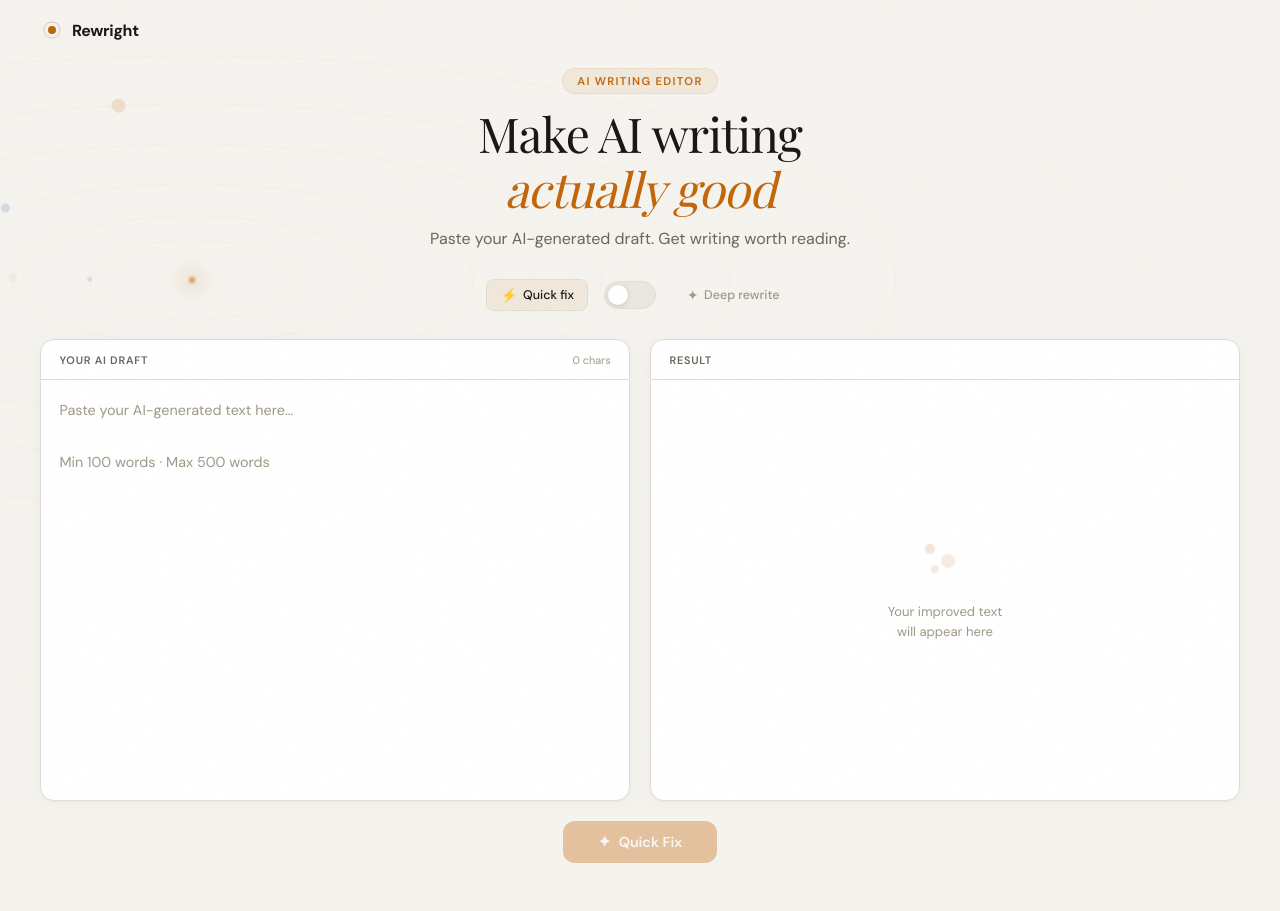
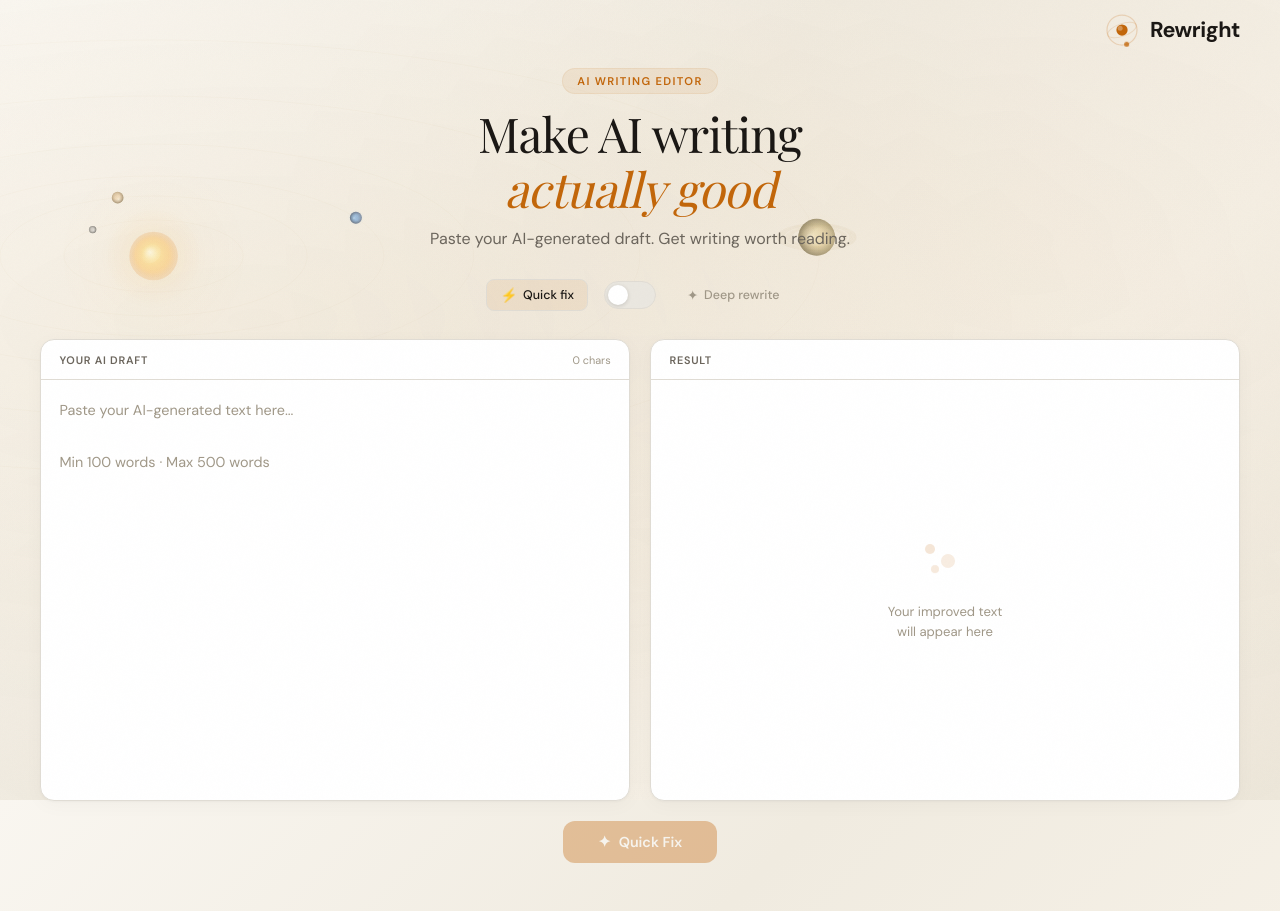
Before and after one commit to HemanthKusi/Humanizer_App, a Django app: page / in a window 1280 px wide. Run offline with Django 5.2, Linux system fonts and the light colour scheme; some web fonts are replaced.

Commit message:
Made the animation changes and bachground colors and removed displaying the stats report. And also added a favicon logo.

```diff
--- a/core/static/core/main.js
+++ b/core/static/core/main.js
@@ -15,99 +15,363 @@
    1. SOLAR SYSTEM BACKGROUND
    ═══════════════════════════════════════════════════════════════════ */
 
+/*
+    SOLAR SYSTEM — Realistic 3D planets with accurate size ratios
+
+    Real planet size ratios (Earth = 1.0):
+        Mercury: 0.38    Venus: 0.95     Earth: 1.0      Mars: 0.53
+        Jupiter: 11.2    Saturn: 9.45    Uranus: 4.0     Neptune: 3.88
+        Sun: 109.2
+
+    We use square-root compression so Jupiter/Saturn don't dominate
+    the screen while still looking proportionally correct.
+
+    3D effect is achieved with layered radial gradients:
+        1. Base sphere gradient (light side → dark side)
+        2. Atmosphere/rim glow
+        3. Specular highlight (small bright spot)
+        4. Shadow terminator (dark edge on the far side from sun)
+
+    Replace everything from the top of main.js to the DOM REFERENCES section.
+*/
+
 const canvas = document.getElementById('solar-system');
 const ctx = canvas.getContext('2d');
 let isPremium = false;
 let time = 0;
 
-const sun = { xRatio: 0.15, yRatio: 0.35 };
+/* ─── SIZE RATIOS (square-root compressed) ────────────────────────────
+   Earth = 1.0 base. We use sqrt() to compress the huge range
+   between Mercury and Jupiter into something visible on screen.
+
+   Base pixel size = 3.5px (Earth's radius on screen)
+   Sun uses a separate larger scale.
+*/
+
+const BASE_SIZE = 6;
+
+function sizeOf(earthRatio) {
+    return Math.sqrt(earthRatio) * BASE_SIZE;
+}
+
+/* Sun position (proportional to canvas) */
+const sunPos = { xRatio: 0.12, yRatio: 0.32 };
+const SUN_RADIUS = 25;  /* Compressed — real ratio would be 109x Earth */
+
+/* ─── PLANET DATA ─────────────────────────────────────────────────────
+   Each planet has:
+     name        — for reference
+     sizeRatio   — real diameter ratio to Earth
+     orbitA/B    — semi-major/minor axes (proportion of canvas width/height)
+     speed       — orbital speed (radians per frame)
+     offset      — starting angle
+     colors      — { base, light, dark, atmosphere } for 3D rendering
+*/
 
 const planets = [
-    { orbitA: 0.08,  orbitB: 0.05, speed: 0.008,  size: 2.5, offset: 0,   color: [140,140,140] },  // Mercury — gray
-    { orbitA: 0.14,  orbitB: 0.08, speed: 0.005,  size: 4,   offset: 1.2, color: [232,205,160] },  // Venus — pale yellow
-    { orbitA: 0.22,  orbitB: 0.12, speed: 0.003,  size: 4.5, offset: 2.8, color: [75,125,201] },   // Earth — blue
-    { orbitA: 0.32,  orbitB: 0.17, speed: 0.002,  size: 3.5, offset: 0.7, color: [193,68,14] },    // Mars — red-orange
-    { orbitA: 0.42,  orbitB: 0.22, speed: 0.0012, size: 7,   offset: 4.1, color: [200,139,58] },   // Jupiter — orange-brown
-    { orbitA: 0.55,  orbitB: 0.28, speed: 0.0008, size: 6,   offset: 3.0, color: [228,209,145] },  // Saturn — golden
+    {
+        name: 'Mercury',
+        sizeRatio: 0.38,
+        orbitA: 0.07, orbitB: 0.045,
+        speed: 0.009, offset: 0.4,
+        colors: {
+            base: [169, 169, 169],     /* Gray */
+            light: [200, 200, 200],
+            dark: [80, 80, 80],
+            atmosphere: null
+        }
+    },
+    {
+        name: 'Venus',
+        sizeRatio: 0.95,
+        orbitA: 0.12, orbitB: 0.075,
+        speed: 0.006, offset: 2.1,
+        colors: {
+            base: [222, 184, 135],     /* Pale yellowish */
+            light: [245, 222, 179],
+            dark: [160, 120, 60],
+            atmosphere: [255, 240, 200, 0.15]
+        }
+    },
+    {
+        name: 'Earth',
+        sizeRatio: 1.0,
+        orbitA: 0.18, orbitB: 0.10,
+        speed: 0.004, offset: 4.2,
+        colors: {
+            base: [70, 130, 200],      /* Blue */
+            light: [100, 170, 240],
+            dark: [20, 50, 100],
+            atmosphere: [130, 200, 255, 0.12]
+        }
+    },
+    {
+        name: 'Mars',
+        sizeRatio: 0.53,
+        orbitA: 0.25, orbitB: 0.14,
+        speed: 0.003, offset: 1.0,
+        colors: {
+            base: [193, 68, 14],       /* Red-orange */
+            light: [220, 100, 50],
+            dark: [100, 30, 5],
+            atmosphere: null
+        }
+    },
+    {
+        name: 'Jupiter',
+        sizeRatio: 11.2,
+        orbitA: 0.38, orbitB: 0.20,
+        speed: 0.0015, offset: 3.5,
+        colors: {
+            base: [200, 139, 58],      /* Orange-brown */
+            light: [235, 190, 120],
+            dark: [120, 70, 20],
+            atmosphere: [255, 200, 130, 0.08]
+        }
+    },
+    {
+        name: 'Saturn',
+        sizeRatio: 9.45,
+        orbitA: 0.52, orbitB: 0.27,
+        speed: 0.001, offset: 5.8,
+        colors: {
+            base: [218, 195, 132],     /* Golden */
+            light: [245, 230, 180],
+            dark: [140, 120, 60],
+            atmosphere: [255, 230, 160, 0.06],
+            rings: true                /* Saturn gets rings */
+        }
+    },
 ];
+
 
 function resizeCanvas() {
     canvas.width = window.innerWidth;
     canvas.height = window.innerHeight;
 }
 
+
+/* ─── 3D PLANET RENDERER ──────────────────────────────────────────────
+   Draws a single planet with realistic 3D shading.
+
+   The 3D effect uses multiple gradient layers:
+   1. Base sphere: radial gradient offset toward the sun (light source)
+      to create the illusion of a lit sphere
+   2. Shadow terminator: darker edge on the side away from the sun
+   3. Atmosphere glow: faint colored halo around planets that have one
+   4. Specular highlight: small bright dot where light hits directly
+*/
+
+function drawPlanet(px, py, radius, colors, sunX, sunY, alpha) {
+    if (radius < 0.5) return;  /* Skip if too tiny to see */
+
+    /* Direction from planet to sun (for lighting) */
+    const dx = sunX - px;
+    const dy = sunY - py;
+    const dist = Math.sqrt(dx * dx + dy * dy);
+    const lightDirX = dx / dist;
+    const lightDirY = dy / dist;
+
+    /* Offset the gradient center toward the light source */
+    const highlightX = px + lightDirX * radius * 0.35;
+    const highlightY = py + lightDirY * radius * 0.35;
+
+    /* 1. Base sphere gradient */
+    const baseGrad = ctx.createRadialGradient(
+        highlightX, highlightY, radius * 0.05,
+        px, py, radius
+    );
+    baseGrad.addColorStop(0, `rgba(${colors.light[0]}, ${colors.light[1]}, ${colors.light[2]}, ${alpha})`);
+    baseGrad.addColorStop(0.5, `rgba(${colors.base[0]}, ${colors.base[1]}, ${colors.base[2]}, ${alpha})`);
+    baseGrad.addColorStop(1, `rgba(${colors.dark[0]}, ${colors.dark[1]}, ${colors.dark[2]}, ${alpha})`);
+
+    ctx.beginPath();
+    ctx.arc(px, py, radius, 0, Math.PI * 2);
+    ctx.fillStyle = baseGrad;
+    ctx.fill();
+
+    /* 2. Shadow terminator — extra dark on the far side from sun */
+    const shadowX = px - lightDirX * radius * 0.3;
+    const shadowY = py - lightDirY * radius * 0.3;
+    const shadowGrad = ctx.createRadialGradient(
+        shadowX, shadowY, radius * 0.5,
+        shadowX, shadowY, radius * 1.2
+    );
+    shadowGrad.addColorStop(0, 'rgba(0, 0, 0, 0)');
+    shadowGrad.addColorStop(1, `rgba(0, 0, 0, ${alpha * 0.4})`);
+
+    ctx.beginPath();
+    ctx.arc(px, py, radius, 0, Math.PI * 2);
+    ctx.fillStyle = shadowGrad;
+    ctx.fill();
+
+    /* 3. Specular highlight — tiny bright spot */
+    const specX = highlightX;
+    const specY = highlightY;
+    const specSize = radius * 0.25;
+    const specGrad = ctx.createRadialGradient(
+        specX, specY, 0,
+        specX, specY, specSize
+    );
+    specGrad.addColorStop(0, `rgba(255, 255, 255, ${alpha * 0.5})`);
+    specGrad.addColorStop(1, `rgba(255, 255, 255, 0)`);
+
+    ctx.beginPath();
+    ctx.arc(specX, specY, specSize, 0, Math.PI * 2);
+    ctx.fillStyle = specGrad;
+    ctx.fill();
+
+    /* 4. Atmosphere glow (if planet has one) */
+    if (colors.atmosphere) {
+        const atm = colors.atmosphere;
+        const atmGrad = ctx.createRadialGradient(
+            px, py, radius * 0.85,
+            px, py, radius * 1.4
+        );
+        atmGrad.addColorStop(0, `rgba(${atm[0]}, ${atm[1]}, ${atm[2]}, ${atm[3] * alpha})`);
+        atmGrad.addColorStop(1, `rgba(${atm[0]}, ${atm[1]}, ${atm[2]}, 0)`);
+
+        ctx.beginPath();
+        ctx.arc(px, py, radius * 1.4, 0, Math.PI * 2);
+        ctx.fillStyle = atmGrad;
+        ctx.fill();
+    }
+}
+
+
+/* ─── SATURN'S RINGS ──────────────────────────────────────────────────
+   Drawn as a tilted ellipse around Saturn using arc + scale transform.
+*/
+
+function drawRings(px, py, planetRadius, sunX, sunY, alpha) {
+    const ringInner = planetRadius * 1.4;
+    const ringOuter = planetRadius * 2.2;
+
+    ctx.save();
+    ctx.translate(px, py);
+    /* Tilt the rings ~25 degrees */
+    ctx.scale(1, 0.35);
+
+    /* Ring band */
+    for (let r = ringInner; r < ringOuter; r += 1.5) {
+        const progress = (r - ringInner) / (ringOuter - ringInner);
+        /* Rings have gaps — vary opacity to simulate Cassini division */
+        let ringAlpha = alpha * 0.3;
+        if (progress > 0.35 && progress < 0.45) ringAlpha *= 0.2;  /* Cassini gap */
+
+        ctx.beginPath();
+        ctx.arc(0, 0, r, 0, Math.PI * 2);
+        ctx.strokeStyle = `rgba(210, 190, 140, ${ringAlpha})`;
+        ctx.lineWidth = 1.2;
+        ctx.stroke();
+    }
+
+    ctx.restore();
+}
+
+
+/* ─── DRAW SUN ────────────────────────────────────────────────────────
+   Multi-layered glow effect for a realistic sun.
+*/
+
+function drawSun(sunX, sunY, alpha) {
+    const pulse = 1 + Math.sin(time * 0.015) * 0.08;
+    const r = SUN_RADIUS * pulse;
+
+    /* Outer corona */
+    const corona = ctx.createRadialGradient(sunX, sunY, r * 0.5, sunX, sunY, r * 4);
+    corona.addColorStop(0, `rgba(255, 200, 50, ${alpha * 0.08})`);
+    corona.addColorStop(0.5, `rgba(255, 160, 30, ${alpha * 0.02})`);
+    corona.addColorStop(1, 'rgba(255, 140, 20, 0)');
+    ctx.fillStyle = corona;
+    ctx.beginPath();
+    ctx.arc(sunX, sunY, r * 4, 0, Math.PI * 2);
+    ctx.fill();
+
+    /* Middle glow */
+    const midGlow = ctx.createRadialGradient(sunX, sunY, 0, sunX, sunY, r * 2);
+    midGlow.addColorStop(0, `rgba(255, 230, 130, ${alpha * 0.3})`);
+    midGlow.addColorStop(0.4, `rgba(255, 180, 50, ${alpha * 0.12})`);
+    midGlow.addColorStop(1, 'rgba(255, 150, 30, 0)');
+    ctx.fillStyle = midGlow;
+    ctx.beginPath();
+    ctx.arc(sunX, sunY, r * 2, 0, Math.PI * 2);
+    ctx.fill();
+
+    /* Core */
+    const coreGrad = ctx.createRadialGradient(
+        sunX - r * 0.15, sunY - r * 0.15, 0,
+        sunX, sunY, r
+    );
+    coreGrad.addColorStop(0, `rgba(255, 255, 220, ${alpha * 0.95})`);
+    coreGrad.addColorStop(0.3, `rgba(255, 220, 100, ${alpha * 0.8})`);
+    coreGrad.addColorStop(0.7, `rgba(255, 170, 40, ${alpha * 0.6})`);
+    coreGrad.addColorStop(1, `rgba(220, 120, 20, ${alpha * 0.3})`);
+    ctx.fillStyle = coreGrad;
+    ctx.beginPath();
+    ctx.arc(sunX, sunY, r, 0, Math.PI * 2);
+    ctx.fill();
+
+    /* Hot spot */
+    const hot = ctx.createRadialGradient(
+        sunX - r * 0.2, sunY - r * 0.2, 0,
+        sunX, sunY, r * 0.5
+    );
+    hot.addColorStop(0, `rgba(255, 255, 255, ${alpha * 0.6})`);
+    hot.addColorStop(1, 'rgba(255, 255, 255, 0)');
+    ctx.fillStyle = hot;
+    ctx.beginPath();
+    ctx.arc(sunX - r * 0.2, sunY - r * 0.2, r * 0.5, 0, Math.PI * 2);
+    ctx.fill();
+}
+
+
+/* ─── MAIN DRAW LOOP ─────────────────────────────────────────────── */
+
 function drawSolarSystem() {
     ctx.clearRect(0, 0, canvas.width, canvas.height);
 
-    const sunX = canvas.width * sun.xRatio;
-    const sunY = canvas.height * sun.yRatio;
-    const alpha = isPremium ? 1 : 0.4;
-    const glowSize = isPremium ? 40 : 20;
-    const sunPulse = 1 + Math.sin(time * 0.02) * 0.15;
+    const sunX = canvas.width * sunPos.xRatio;
+    const sunY = canvas.height * sunPos.yRatio;
+    const alpha = isPremium ? 0.85 : 0.5;
 
-    /* Sun glow */
-    const grad = ctx.createRadialGradient(sunX, sunY, 0, sunX, sunY, glowSize * sunPulse);
-    if (isPremium) {
-        grad.addColorStop(0, 'rgba(240,160,48,0.6)');
-        grad.addColorStop(0.3, 'rgba(240,160,48,0.15)');
-        grad.addColorStop(1, 'rgba(240,160,48,0)');
-    } else {
-        grad.addColorStop(0, 'rgba(194,102,10,0.25)');
-        grad.addColorStop(0.3, 'rgba(194,102,10,0.06)');
-        grad.addColorStop(1, 'rgba(194,102,10,0)');
-    }
-    ctx.fillStyle = grad;
-    ctx.beginPath();
-    ctx.arc(sunX, sunY, glowSize * sunPulse, 0, Math.PI * 2);
-    ctx.fill();
+    /* Draw sun */
+    drawSun(sunX, sunY, alpha);
 
-    /* Sun core */
-    ctx.beginPath();
-    ctx.arc(sunX, sunY, isPremium ? 5 : 3, 0, Math.PI * 2);
-    ctx.fillStyle = isPremium ? 'rgba(240,160,48,0.8)' : 'rgba(194,102,10,0.35)';
-    ctx.fill();
-
-    /* Orbits + planets */
+    /* Draw orbits and planets */
     for (const p of planets) {
         const a = p.orbitA * canvas.width;
         const b = p.orbitB * canvas.height;
         const angle = p.offset + time * p.speed;
+        const radius = sizeOf(p.sizeRatio);
 
-        /* Orbit ring */
+        /* Orbit ring (faint ellipse) */
         ctx.beginPath();
         ctx.ellipse(sunX, sunY, a, b, 0, 0, Math.PI * 2);
         ctx.strokeStyle = isPremium
-            ? 'rgba(240,160,48,0.06)'
-            : 'rgba(194,102,10,0.04)';
-        ctx.lineWidth = 1;
+            ? 'rgba(255, 200, 100, 0.04)'
+            : 'rgba(160, 120, 60, 0.03)';
+        ctx.lineWidth = 0.8;
         ctx.stroke();
 
-        /* Planet position */
+        /* Planet position on orbit */
         const px = sunX + Math.cos(angle) * a;
         const py = sunY + Math.sin(angle) * b;
 
-        /* Planet glow (premium) */
-        if (isPremium) {
-            const pg = ctx.createRadialGradient(px, py, 0, px, py, p.size * 3);
-            pg.addColorStop(0, `rgba(${p.color[0]},${p.color[1]},${p.color[2]},0.2)`);
-            pg.addColorStop(1, `rgba(${p.color[0]},${p.color[1]},${p.color[2]},0)`);
-            ctx.fillStyle = pg;
-            ctx.beginPath();
-            ctx.arc(px, py, p.size * 3, 0, Math.PI * 2);
-            ctx.fill();
+        /* Draw Saturn's rings BEHIND the planet (back half) */
+        if (p.colors.rings) {
+            drawRings(px, py, radius, sunX, sunY, alpha);
         }
 
-        /* Planet body */
-        ctx.beginPath();
-        ctx.arc(px, py, p.size, 0, Math.PI * 2);
-        ctx.fillStyle = `rgba(${p.color[0]},${p.color[1]},${p.color[2]},${alpha * 0.5})`;
-        ctx.fill();
+        /* Draw the planet */
+        drawPlanet(px, py, radius, p.colors, sunX, sunY, alpha);
     }
 
     time++;
     requestAnimationFrame(drawSolarSystem);
 }
 
+/* Start */
 resizeCanvas();
 drawSolarSystem();
 window.addEventListener('resize', resizeCanvas);
--- a/core/static/core/style.css
+++ b/core/static/core/style.css
@@ -12,6 +12,7 @@
 
 :root {
     --bg:              #f5f3ee;
+    --bg-gradient:     linear-gradient(135deg, #f9f6f0 0%, #f0ebe0 40%, #f5f0e6 70%, #ede7da 100%);
     --bg-secondary:    #eae7e0;
     --surface:         #ffffff;
     --border:          #e0dcd4;
@@ -30,7 +31,7 @@
     --shadow-hover:    0 8px 40px rgba(0,0,0,0.08);
 
     --radius:          14px;
-    --aurora-opacity:  0;
+    --aurora-opacity:  0.5;
     --grain-opacity:   0.015;
 
     --panel-input-transform:  perspective(1200px) rotateY(0deg);
@@ -80,13 +81,18 @@
 
 body {
     font-family: var(--font-body);
-    background: var(--bg);
+    background: linear-gradient(135deg, #f9f6f0 0%, #f0ebe0 40%, #f5f0e6 70%, #ede7da 100%);
+    background-attachment: fixed;
     color: var(--text-primary);
     min-height: 100vh;
     display: flex;
     flex-direction: column;
     overflow-x: hidden;
     transition: background 0.8s cubic-bezier(0.4, 0, 0.2, 1), color 0.6s ease;
+}
+
+body.premium {
+    background: var(--bg);
 }
 
 
@@ -110,7 +116,7 @@
         radial-gradient(ellipse 80% 50% at 20% 40%, rgba(240,160,48,0.07), transparent),
         radial-gradient(ellipse 60% 60% at 80% 30%, rgba(194,102,10,0.05), transparent),
         radial-gradient(ellipse 70% 40% at 50% 80%, rgba(180,80,0,0.04), transparent);
-    animation: auroraDrift 15s ease-in-out infinite alternate;
+    animation: none;
 }
 
 @keyframes auroraDrift {
@@ -141,6 +147,7 @@
     height: 60px;
     display: flex;
     align-items: center;
+    justify-content: flex-end;
     position: relative; z-index: 10;
 }
 
@@ -154,17 +161,17 @@
 .logo-mark svg { display: block; transition: filter 0.6s ease; }
 body.premium .logo-mark svg { filter: drop-shadow(0 0 8px var(--accent-glow)); }
 
-.logo-electron {
-    transform-origin: 12px 12px;
-    animation: orbit 4s linear infinite;
+.logo-planet {
+    transform-origin: 16px 16px;
+    animation: logoOrbit 3s linear infinite;
 }
 
-@keyframes orbit {
-    from { transform: rotate(0deg) translateX(8px) rotate(0deg); }
-    to   { transform: rotate(360deg) translateX(8px) rotate(-360deg); }
+@keyframes logoOrbit {
+    from { transform: rotate(0deg) translateX(12px) rotate(0deg); }
+    to   { transform: rotate(360deg) translateX(12px) rotate(-360deg); }
 }
 
-.logo-text { font-weight: 700; font-size: 1rem; letter-spacing: -0.02em; }
+.logo-text { font-weight: 700; font-size: 1.35rem; letter-spacing: -0.02em; }
 
 
 /* ═══════════════════════════════════════════════════════════════════
--- a/core/templates/core/index.html
+++ b/core/templates/core/index.html
@@ -5,6 +5,7 @@
     <meta charset="UTF-8">
     <meta name="viewport" content="width=device-width, initial-scale=1.0">
     <title>Rewright — Make AI Writing Actually Good</title>
+    <link rel="icon" href="{% static 'core/favicon.svg' %}" type="image/svg+xml">
 
     <link rel="preconnect" href="https://fonts.googleapis.com">
     <link rel="preconnect" href="https://fonts.gstatic.com" crossorigin>
@@ -23,10 +24,12 @@
     <header>
         <a href="/" class="logo">
             <div class="logo-mark">
-                <svg width="24" height="24" viewBox="0 0 24 24" fill="none">
-                    <circle cx="12" cy="12" r="4" fill="var(--accent)" class="logo-core"/>
-                    <circle cx="12" cy="12" r="8" stroke="var(--accent)" stroke-width="1" opacity="0.3"/>
-                    <circle cx="12" cy="4" r="2" fill="var(--accent)" opacity="0.6" class="logo-electron"/>
+                <svg width="40" height="40" viewBox="0 0 32 32" fill="none">
+                    <ellipse cx="16" cy="16" rx="12" ry="12" stroke="var(--accent)" stroke-width="1" opacity="0.2"/>
+                    <ellipse cx="16" cy="16" rx="12" ry="5" stroke="var(--accent)" stroke-width="0.8" opacity="0.15" transform="rotate(-20 16 16)"/>
+                    <circle cx="16" cy="16" r="4.5" fill="var(--accent)"/>
+                    <circle cx="14.5" cy="14.5" r="2" fill="white" opacity="0.3"/>
+                    <circle cx="16" cy="16" r="2" fill="var(--accent)" opacity="0.8" class="logo-planet"/>
                 </svg>
             </div>
             <span class="logo-text">Rewright</span>
```
Also changed, not shown: core/static/core/favicon.svg (added).
